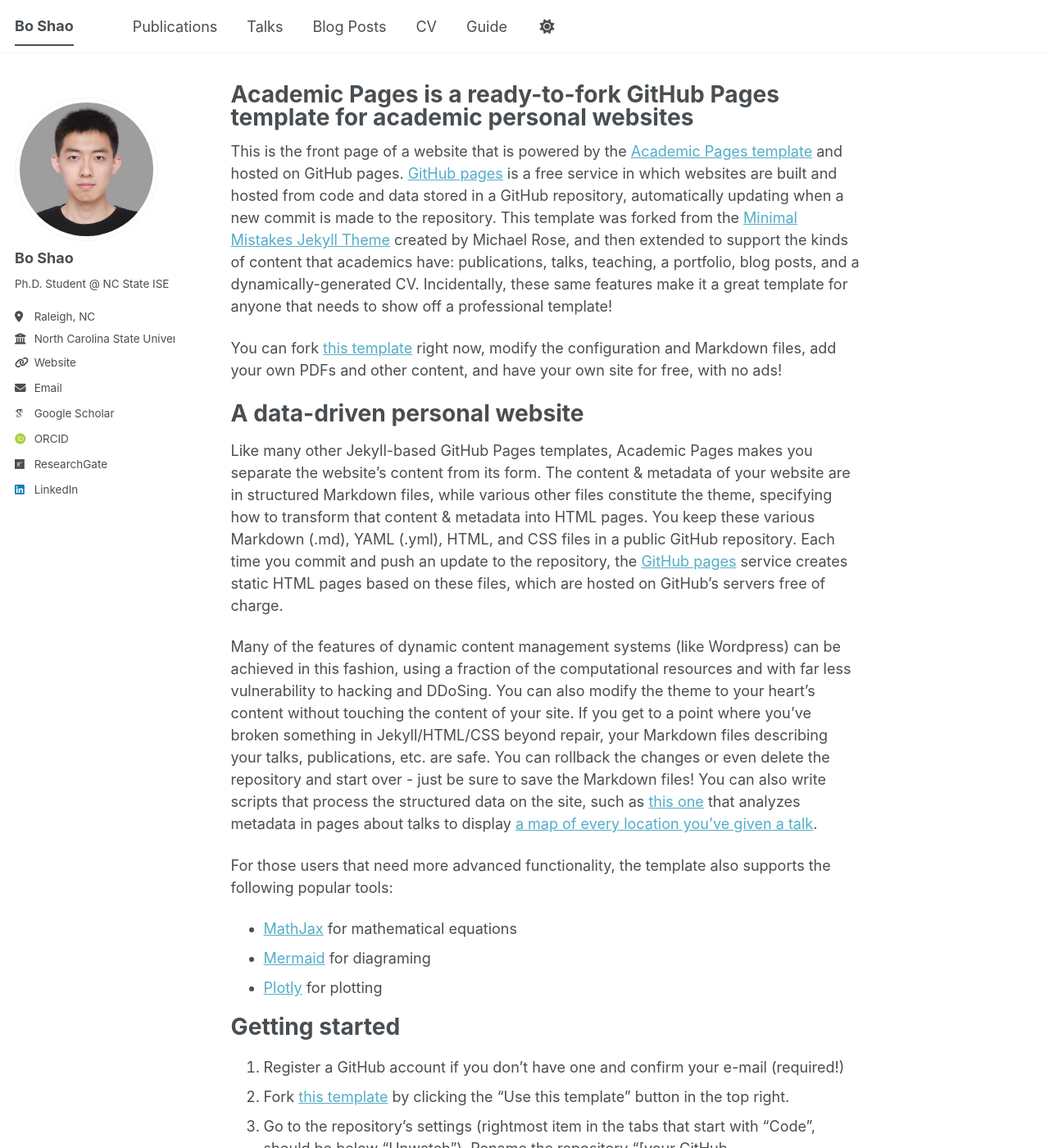
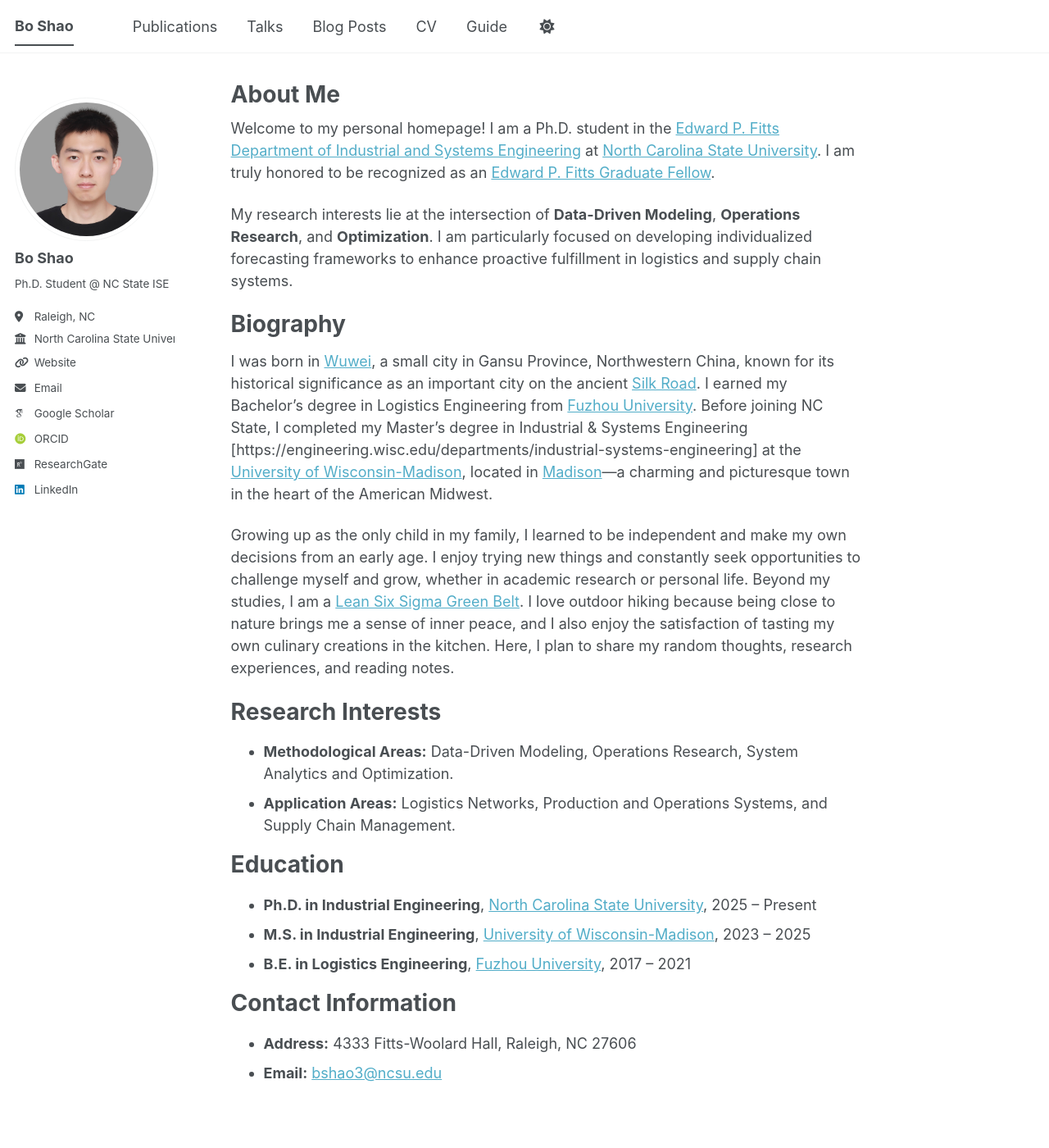
Before and after one commit to boshao321/boshao321.github.io, a Jekyll site: the page built from _pages/about.md, in a window 1280 px wide and 1400 px high. Shown: the whole window at 82% size. Built offline with Jekyll 4.4.1, drawn with Linux system fonts in a browser that asks for light colours; some web fonts are replaced; a script bundle is joined from its source files by our own code; library files that are not in the unit come from our copies; some of the changed text lies outside the part shown.

Commit message:
Revise about page with personal details and research
Updated the content of the about page to reflect personal information, research interests, and contact details.

```diff
--- a/_pages/about.md
+++ b/_pages/about.md
@@ -1,56 +1,34 @@
 ---
 permalink: /
-title: "Academic Pages is a ready-to-fork GitHub Pages template for academic personal websites"
+title: "About Me"
 author_profile: true
 redirect_from:
   - /about/
   - /about.html
 ---
 
-This is the front page of a website that is powered by the [Academic Pages template](https://github.com/academicpages/academicpages.github.io) and hosted on GitHub pages. [GitHub pages](https://pages.github.com) is a free service in which websites are built and hosted from code and data stored in a GitHub repository, automatically updating when a new commit is made to the repository. This template was forked from the [Minimal Mistakes Jekyll Theme](https://mmistakes.github.io/minimal-mistakes/) created by Michael Rose, and then extended to support the kinds of content that academics have: publications, talks, teaching, a portfolio, blog posts, and a dynamically-generated CV. Incidentally, these same features make it a great template for anyone that needs to show off a professional template!
+Welcome to my personal homepage! I am a Ph.D. student in the [Edward P. Fitts Department of Industrial and Systems Engineering](https://www.ise.ncsu.edu/) at [North Carolina State University](https://www.ncsu.edu/). I am truly honored to be recognized as an [Edward P. Fitts Graduate Fellow](https://ise.ncsu.edu/alumni/fitts-scholars-and-fellows/#fellows).
 
- You can fork [this template](https://github.com/academicpages/academicpages.github.io) right now, modify the configuration and Markdown files, add your own PDFs and other content, and have your own site for free, with no ads!
+My research interests lie at the intersection of **Data-Driven Modeling**, **Operations Research**, and **Optimization**. I am particularly focused on developing individualized forecasting frameworks to enhance proactive fulfillment in logistics and supply chain systems.
 
-A data-driven personal website
+Biography
 ======
-Like many other Jekyll-based GitHub Pages templates, Academic Pages makes you separate the website's content from its form. The content & metadata of your website are in structured Markdown files, while various other files constitute the theme, specifying how to transform that content & metadata into HTML pages. You keep these various Markdown (.md), YAML (.yml), HTML, and CSS files in a public GitHub repository. Each time you commit and push an update to the repository, the [GitHub pages](https://pages.github.com/) service creates static HTML pages based on these files, which are hosted on GitHub's servers free of charge.
+I was born in [Wuwei](https://en.wikipedia.org/wiki/Wuwei,_Gansu), a small city in Gansu Province, Northwestern China, known for its historical significance as an important city on the ancient [Silk Road](https://en.wikipedia.org/wiki/Silk_Road). I earned my Bachelor’s degree in Logistics Engineering from [Fuzhou University](https://www.fzu.edu.cn/). Before joining NC State, I completed my Master’s degree in Industrial & Systems Engineering [https://engineering.wisc.edu/departments/industrial-systems-engineering] at the [University of Wisconsin-Madison](https://www.wisc.edu/), located in [Madison](https://www.visitmadison.com/)—a charming and picturesque town in the heart of the American Midwest.
 
-Many of the features of dynamic content management systems (like Wordpress) can be achieved in this fashion, using a fraction of the computational resources and with far less vulnerability to hacking and DDoSing. You can also modify the theme to your heart's content without touching the content of your site. If you get to a point where you've broken something in Jekyll/HTML/CSS beyond repair, your Markdown files describing your talks, publications, etc. are safe. You can rollback the changes or even delete the repository and start over - just be sure to save the Markdown files! You can also write scripts that process the structured data on the site, such as [this one](https://github.com/academicpages/academicpages.github.io/blob/master/talkmap.ipynb) that analyzes metadata in pages about talks to display [a map of every location you've given a talk](https://academicpages.github.io/talkmap.html).
+Growing up as the only child in my family, I learned to be independent and make my own decisions from an early age. I enjoy trying new things and constantly seek opportunities to challenge myself and grow, whether in academic research or personal life. Beyond my studies, I am a [Lean Six Sigma Green Belt](https://www.aigpe.org/). I love outdoor hiking because being close to nature brings me a sense of inner peace, and I also enjoy the satisfaction of tasting my own culinary creations in the kitchen. Here, I plan to share my random thoughts, research experiences, and reading notes.
 
-For those users that need more advanced functionality, the template also supports the following popular tools:
-- [MathJax](https://www.mathjax.org/) for mathematical equations
-- [Mermaid](https://mermaid.js.org/) for diagraming
-- [Plotly](https://plotly.com/javascript/) for plotting
+Research Interests
+======
+* **Methodological Areas:** Data-Driven Modeling, Operations Research, System Analytics and Optimization.
+* **Application Areas:** Logistics Networks, Production and Operations Systems, and Supply Chain Management.
 
-Getting started
+Education
 ======
-1. Register a GitHub account if you don't have one and confirm your e-mail (required!)
-1. Fork [this template](https://github.com/academicpages/academicpages.github.io) by clicking the "Use this template" button in the top right.
-1. Go to the repository's settings (rightmost item in the tabs that start with "Code", should be below "Unwatch"). Rename the repository "[your GitHub username].github.io", which will also be your website's URL.
-1. Set site-wide configuration and create content & metadata (see below -- also see [this set of diffs](https://archive.is/3TPas) showing what files were changed to set up [an example site](https://getorg-testacct.github.io) for a user with the username "getorg-testacct")
-1. Upload any files (like PDFs, .zip files, etc.) to the files/ directory. They will appear at https://[your GitHub username].github.io/files/example.pdf.
-1. Check status by going to the repository settings, in the "GitHub pages" section
+* **Ph.D. in Industrial Engineering**, [North Carolina State University](https://www.ncsu.edu/), 2025 – Present
+* **M.S. in Industrial Engineering**, [University of Wisconsin-Madison](https://www.wisc.edu/), 2023 – 2025
+* **B.E. in Logistics Engineering**, [Fuzhou University](https://www.fzu.edu.cn/), 2017 – 2021
 
-Site-wide configuration
-------
-The main configuration file for the site is in the base directory in [_config.yml](https://github.com/academicpages/academicpages.github.io/blob/master/_config.yml), which defines the content in the sidebars and other site-wide features. You will need to replace the default variables with ones about yourself and your site's github repository. The configuration file for the top menu is in [_data/navigation.yml](https://github.com/academicpages/academicpages.github.io/blob/master/_data/navigation.yml). For example, if you don't have a portfolio or blog posts, you can remove those items from that navigation.yml file to remove them from the header.
-
-Create content & metadata
-------
-For site content, there is one Markdown file for each type of content, which are stored in directories like _publications, _talks, _posts, _teaching, or _pages. For example, each talk is a Markdown file in the [_talks directory](https://github.com/academicpages/academicpages.github.io/tree/master/_talks). At the top of each Markdown file is structured data in YAML about the talk, which the theme will parse to do lots of cool stuff. The same structured data about a talk is used to generate the list of talks on the [Talks page](https://academicpages.github.io/talks), each [individual page](https://academicpages.github.io/talks/2012-03-01-talk-1) for specific talks, the talks section for the [CV page](https://academicpages.github.io/cv), and the [map of places you've given a talk](https://academicpages.github.io/talkmap.html) (if you run this [python file](https://github.com/academicpages/academicpages.github.io/blob/master/talkmap.py) or [Jupyter notebook](https://github.com/academicpages/academicpages.github.io/blob/master/talkmap.ipynb), which creates the HTML for the map based on the contents of the _talks directory).
-
-**Markdown generator**
-
-The repository includes [a set of Jupyter notebooks](https://github.com/academicpages/academicpages.github.io/tree/master/markdown_generator
-) that converts a CSV containing structured data about talks or presentations into individual Markdown files that will be properly formatted for the Academic Pages template. The sample CSVs in that directory are the ones I used to create my own personal website at stuartgeiger.com. My usual workflow is that I keep a spreadsheet of my publications and talks, then run the code in these notebooks to generate the Markdown files, then commit and push them to the GitHub repository.
-
-How to edit your site's GitHub repository
-------
-Many people use a git client to create files on their local computer and then push them to GitHub's servers. If you are not familiar with git, you can directly edit these configuration and Markdown files directly in the github.com interface. Navigate to a file (like [this one](https://github.com/academicpages/academicpages.github.io/blob/master/_talks/2012-03-01-talk-1.md) and click the pencil icon in the top right of the content preview (to the right of the "Raw | Blame | History" buttons). You can delete a file by clicking the trashcan icon to the right of the pencil icon. You can also create new files or upload files by navigating to a directory and clicking the "Create new file" or "Upload files" buttons.
-
-Example: editing a Markdown file for a talk
-![Editing a Markdown file for a talk](/images/editing-talk.png)
-
-For more info
-------
-More info about configuring Academic Pages can be found in [the guide](https://academicpages.github.io/markdown/), the [growing wiki](https://github.com/academicpages/academicpages.github.io/wiki), and you can always [ask a question on GitHub](https://github.com/academicpages/academicpages.github.io/discussions). The [guides for the Minimal Mistakes theme](https://mmistakes.github.io/minimal-mistakes/docs/configuration/) (which this theme was forked from) might also be helpful.
+Contact Information
+======
+* **Address:** 4333 Fitts-Woolard Hall, Raleigh, NC 27606
+* **Email:** [bshao3@ncsu.edu](mailto:bshao3@ncsu.edu)
```
